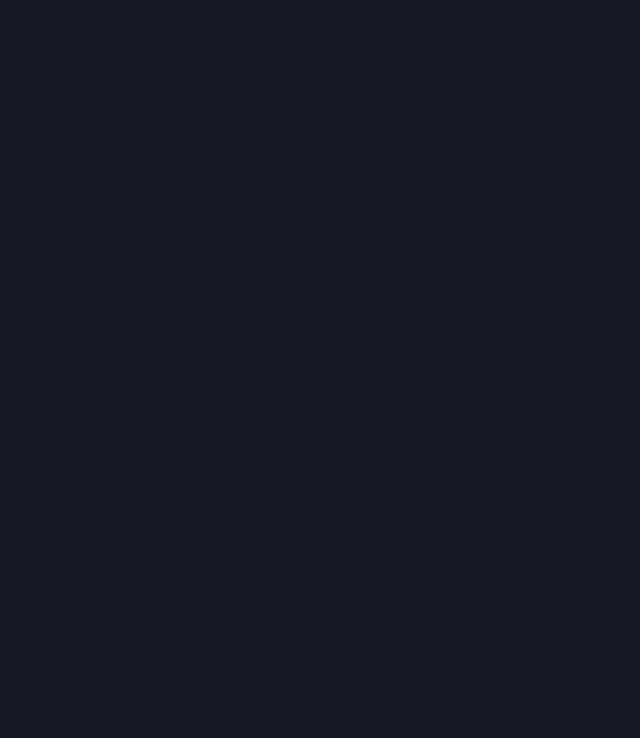
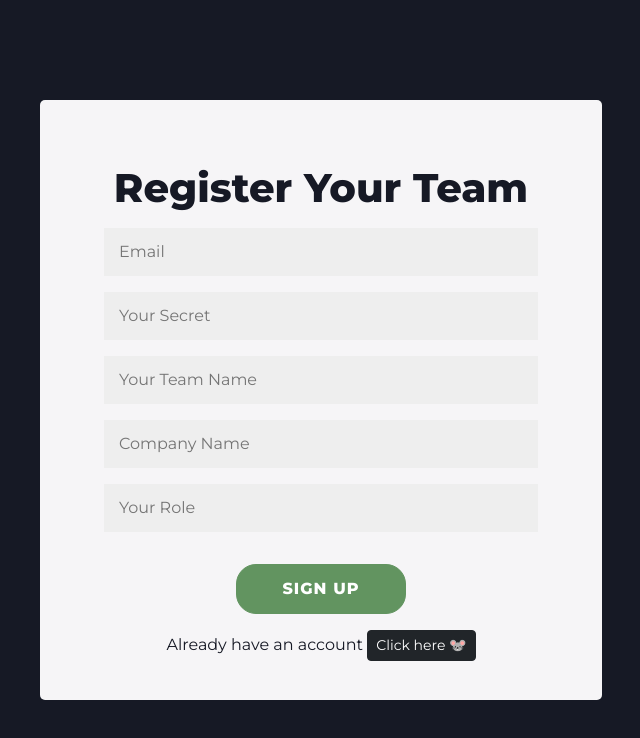
Before and after one commit to Starboy-Sharma/sprint-voter-frontend, a React (Vite) app: page /signup in a window 1280 px wide. Before the commit this address had no page. Shown: the top 738 px of the page, without its empty margins (319-959 px from the left). Built offline with nearby package versions, Linux system fonts and the light colour scheme.

Commit message:
fix: code structure feat: add signup page and update the routing

```diff
--- a/src/App.jsx
+++ b/src/App.jsx
@@ -1,5 +1,6 @@
-import { Home } from './pages/Home/Home'
-import  { Login }  from './pages/Login/Login'
+import { Home } from './pages/Home'
+import  { Login }  from './pages/Login'
+import  { Signup }  from './pages/Signup'
 import {  Routes, Route } from 'react-router-dom'
 
 import { AuthContext } from './context/AuthContext'
@@ -18,6 +19,7 @@ function App() {
         <Routes>
           <Route path='/' element={<Home />} />
           <Route path='/login' element={<Login />} />
+          <Route path='/signup' element={<Signup />} />
         </Routes>
       </div>
     </AuthContext.Provider>
--- a/src/assets/css/App.css
+++ b/src/assets/css/App.css
@@ -34,12 +34,16 @@ body {
 
 .login-card {
     background-color: #f6f5f7;
-    height: 400px;
+    height: 500px;
     color: var(--dark-color);
     border-radius: 5px;
     padding: 1rem;
     font-family: 'Montserrat', 'sans-serif';
     padding: 4rem !important;
+}
+
+.signup-card {
+    height: 600px;
 }
 
 .login-card h2 {
--- a/src/hooks/useAuth.js
+++ b/src/hooks/useAuth.js
@@ -9,7 +9,7 @@ export const useAuth = () => {
 
     useEffect(() => {
         // if user is already logged in, then add the user to the app.
-        const user = getItem('user');
+        const user = JSON.parse(getItem('user'));
         if (user) {
             addUser(user);
         }
--- a/src/pages/Login/Login.jsx
+++ b/src/pages/Login.jsx
@@ -1,8 +1,9 @@
 import React, { useState } from 'react'
 import Container from 'react-bootstrap/Container';
 import Row from 'react-bootstrap/Row';
-import Col from 'react-bootstrap/Col'
-import { useAuth } from '../../hooks/useAuth';
+import Col from 'react-bootstrap/Col';
+import { useAuth } from '../hooks/useAuth';
+import { Link } from 'react-router-dom';
 
 export function Login() {
 
@@ -29,7 +30,15 @@ export function Login() {
             <input type="email"  placeholder="Email" value={email} onChange={(e) => setEmail(e.target.value)} />
             <input type="password"  placeholder="Your Secret" value={password} onChange={(e) => setPassword(e.target.value)} />
 
+            <select className="form-select" aria-label="Choose login Type">
+              <option defaultValue=''>Login Type</option>
+              <option value="member">Member Login</option>
+              <option value="2">Manager Login</option>
+            </select>
+
             <button className="signin-btn mt-4" onClick={handleLogin}> Sign In </button>
+
+            <p className='mt-3'> Don't have an account <Link to="/signup" className='btn btn-dark btn-sm' title='Create a Free Account'> Click here 🐭 </Link> </p>
 
         </Col>
       </Row>
--- /dev/null
+++ b/src/pages/Signup.jsx
@@ -0,0 +1,43 @@
+import { useRef } from 'react';
+import Container from 'react-bootstrap/Container';
+import Row from 'react-bootstrap/Row';
+import Col from 'react-bootstrap/Col';
+import { Link, useNavigate } from 'react-router-dom';
+
+export function Signup() {
+
+    const emailRef = useRef();
+    const passwordRef = useRef();
+    const teamNameRef = useRef();
+    const orgNameRef = useRef();
+    const roleRef = useRef();
+
+    const navigate = useNavigate();
+
+    const handleSignup = function() {
+        console.log('Good to go');
+
+        navigate('/login');
+    }
+
+    return (
+        <Container fluid="md">
+          <Row className="d-flex p-2 justify-content-center align-items-center text-center login-container">
+            <Col xs={6} className="login-card signup-card">
+                <h2> Register Your Team </h2>
+
+                <input type="email"  placeholder="Email" ref={emailRef} />
+                <input type="password"  placeholder="Your Secret" ref={passwordRef} />
+                <input type="text"  placeholder="Your Team Name" ref={teamNameRef} />
+                <input type="text"  placeholder="Company Name" ref={orgNameRef} />
+                <input type="text"  placeholder="Your Role" ref={roleRef} />
+
+                <button className="signin-btn mt-4" onClick={handleSignup}> Sign up </button>
+
+                <p className='mt-3'> Already have an account <Link to="/login" className='btn btn-dark btn-sm' title='Login'> Click here 🐭 </Link> </p>
+
+            </Col>
+          </Row>
+        </Container>
+      )
+}
```
Also changed, not shown: src/pages/Home.jsx (renamed from src/pages/Home/Home.jsx).
